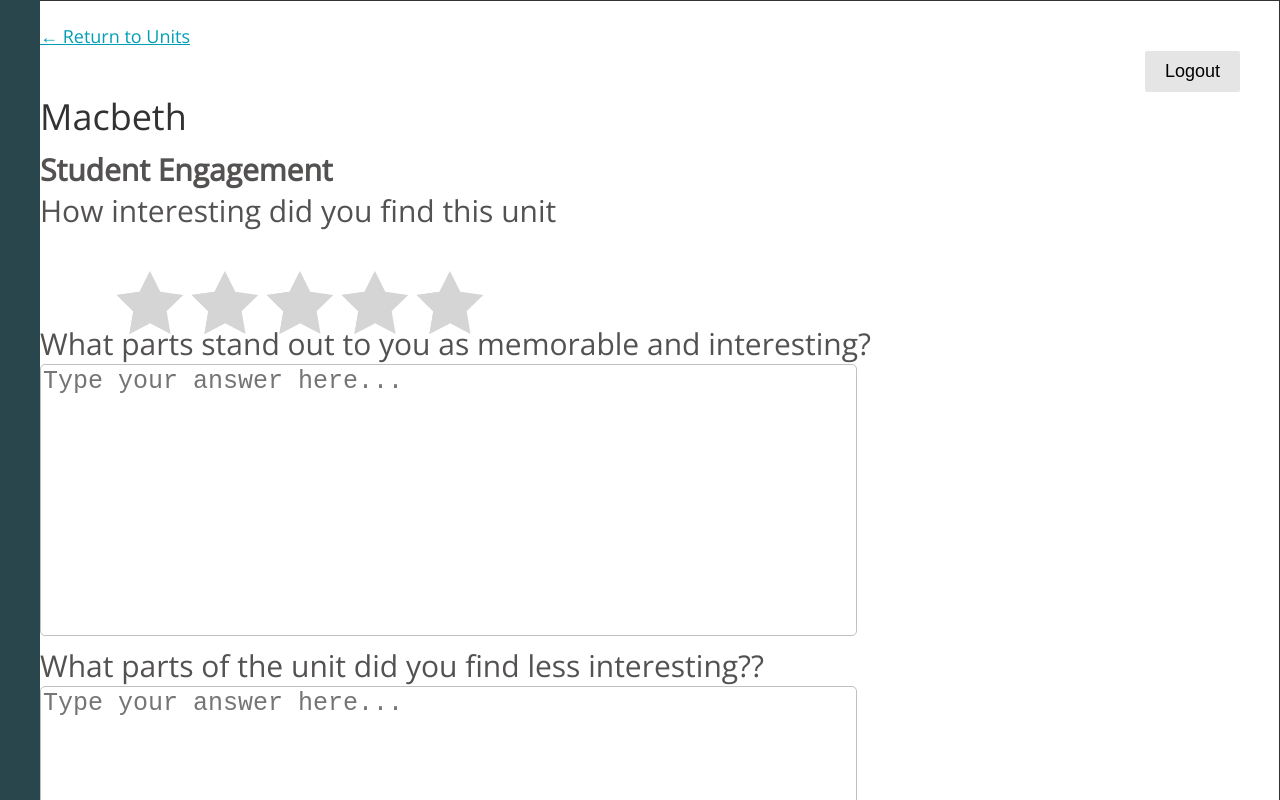
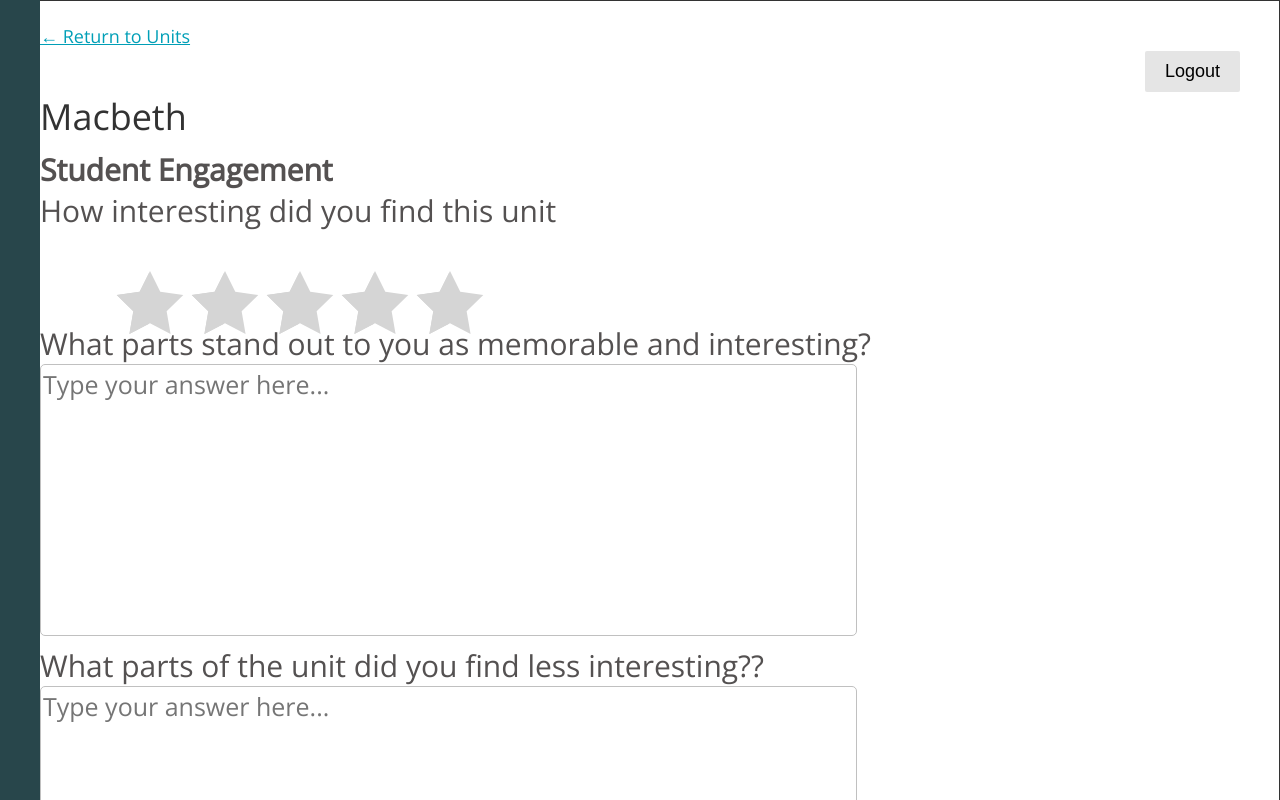
Before and after one commit to codebase-berkeley/teacher-portal, a React (Create React App) app in the folder client/: page / in a window 1280 px wide. Shown: the top 800 px of the page. Built offline with nearby package versions, Linux system fonts and the light colour scheme; the HTML template or start-up script is replaced by a standard one.

Commit message:
input text font

```diff
--- a/client/src/components/Survey_components/FRQ/FRQ.css
+++ b/client/src/components/Survey_components/FRQ/FRQ.css
@@ -12,6 +12,7 @@
   width: 811px;
   height: 266px;
   font-size: 25px;
+  font-family: Open Sans;
   resize: none;
   outline: none;
   border-radius: 5px;
@@ -19,5 +20,6 @@
 }
 
 ::placeholder {
+  font-family: Open Sans;
   font-size: 25px;
 }
```
